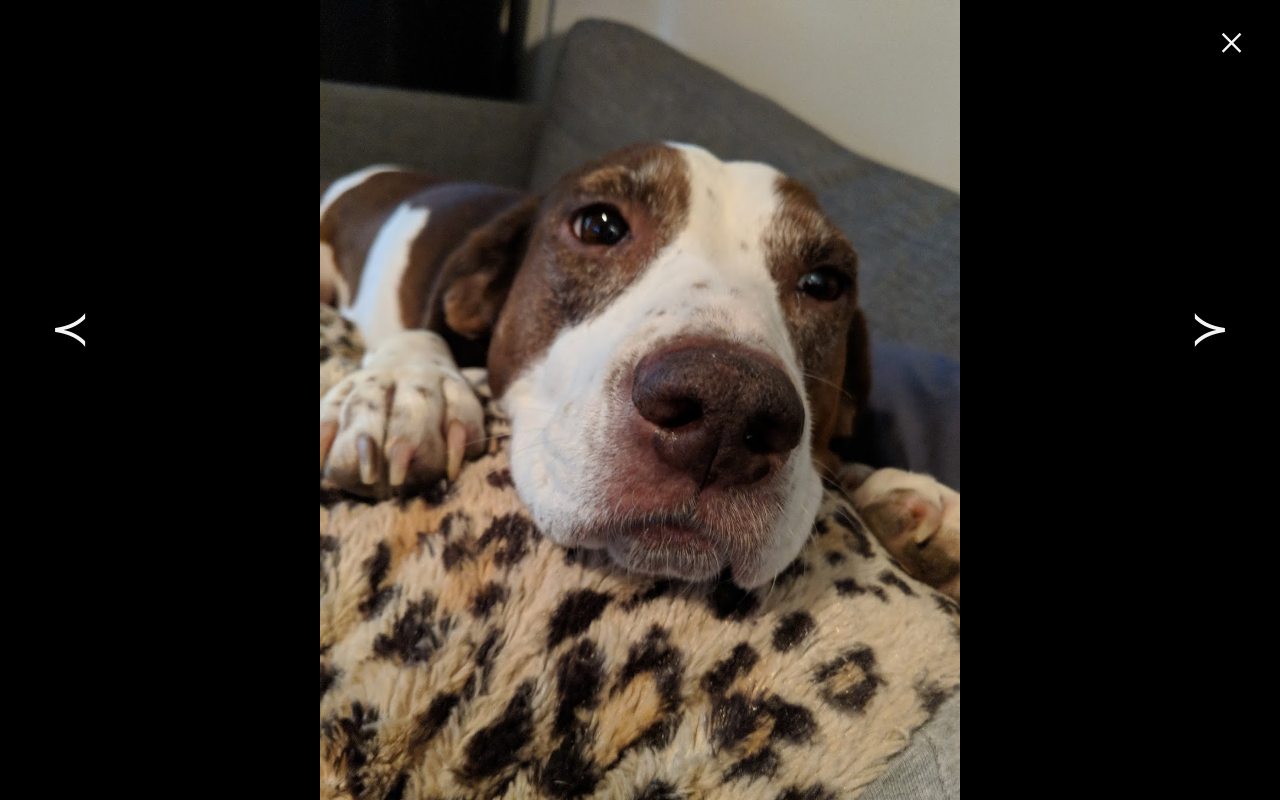
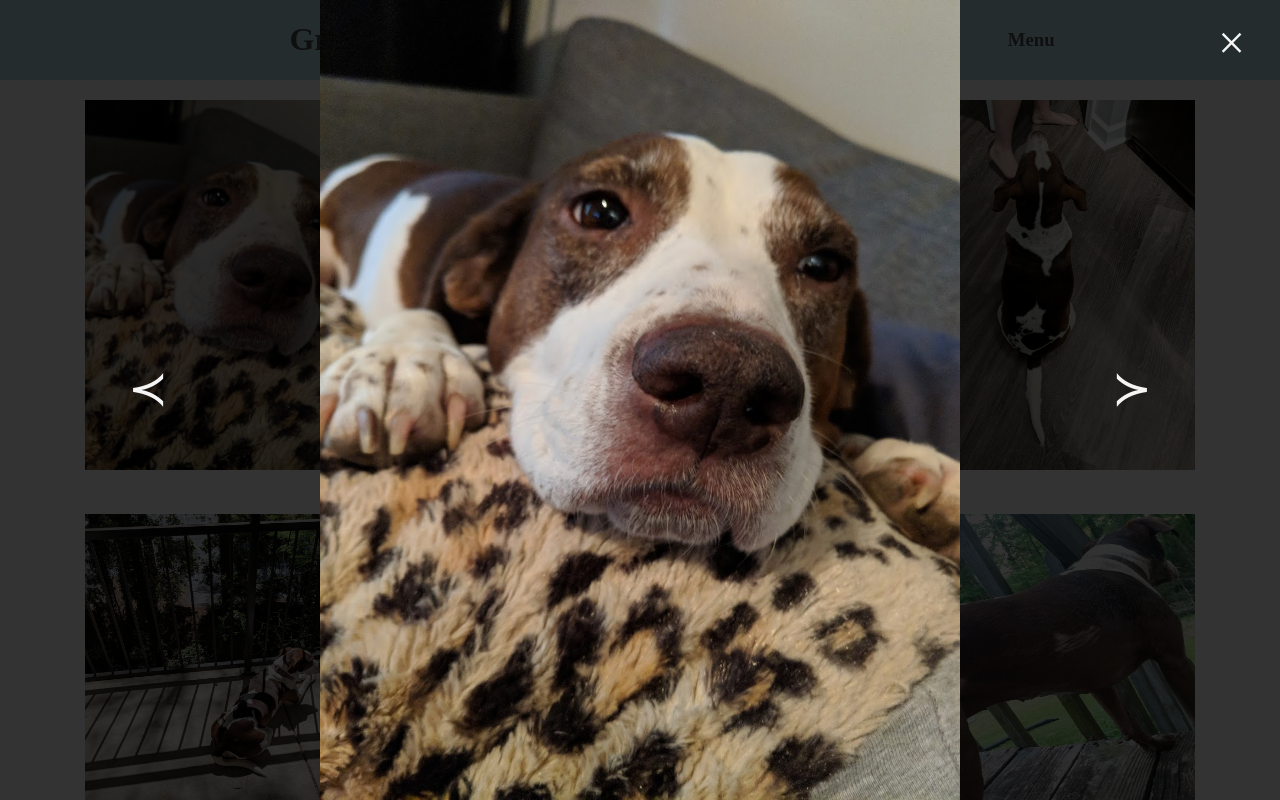
Before and after one commit to hannah-rackley/photo_gallery, a plain HTML site: page index.html in a window 1280 px wide. Both pictures are taken after a click on the picture 235 px from the left and 284 px from the top of the page. Shown: the top 800 px of the page. Drawn offline with Linux system fonts and the light colour scheme.

Commit message:
Add popup menu options. Adjust max height for lightbox image at larger screen sizes.

```diff
--- a/CSS/main.css
+++ b/CSS/main.css
@@ -5,6 +5,69 @@ html, body {
     flex-direction: column;
     margin: 0;
 }
+
+.nav {
+    display: flex;
+    flex-shrink: 0;
+    background-color: #93CDD4;
+    opacity: 0.7;
+    width: 100%;
+    align-items: center;
+    justify-content: space-around;
+}
+
+.menu {
+    padding-right: 2em;
+    padding-left: 2em;
+}
+
+#menu {
+    padding: 0;
+    margin: 0;
+}
+
+#menu:hover {
+    cursor: pointer;
+    color: #900C3F;
+}
+
+#menu.close {
+    display: none;
+}
+
+.menuPopup {
+    display: none;
+    color: whitesmoke;
+}
+
+.menuPopup.open {
+    display: flex;
+    flex-direction: column;
+    align-items: center;
+}
+
+.fullMenu {
+    display:flex;
+    flex-direction: column;
+    align-items: center;
+}
+
+.menuItems {
+    margin: 0;
+    font-size: 1em;
+}
+
+a {
+    text-decoration: none;
+    color: whitesmoke;
+}
+
+.main {
+    display: flex;
+    flex-direction: row;
+    justify-content: center;
+}
+
 .image-list {
     display: flex;
     flex-wrap: wrap;
@@ -24,6 +87,48 @@ html, body {
     height: 370px;
 }
 
+.lightbox {
+    display: none;
+    position: fixed;
+    top: 0;
+    bottom: 0;
+    right: 0;
+    left: 0;
+    background-color: rgba(0, 0, 0, .8);
+}
+
+.lightbox.open {
+    display: flex;
+}
+
+.lightboxImage {
+    width: 50%;
+    max-width: 1000px;
+    max-height: 100%;
+    margin: auto;
+}
+
+.leftArrow {
+    color: whitesmoke;
+    font-size: 3em;
+    position: absolute;
+    top: 45%;
+    left: 10%;
+}
+
+.rightArrow {
+    color: whitesmoke;
+    font-size: 3em;
+    position: absolute;
+    top: 45%;
+    right: 10%;
+}
+
+.leftArrow:hover, .rightArrow:hover {
+    color: #900C3F;
+    cursor: pointer;
+}
+
 .close {
     position: absolute;
     top: 15px;
@@ -36,59 +141,3 @@ html, body {
     color: #900C3F;
     cursor: pointer;
 }
-
-.leftArrow {
-    color: whitesmoke;
-    font-size: 3em;
-    position: absolute;
-    top: 300px;
-    left: 50px;
-}
-
-.rightArrow {
-    color: whitesmoke;
-    font-size: 3em;
-    position: absolute;
-    top: 300px;
-    right: 50px;
-}
-
-.leftArrow:hover, .rightArrow:hover {
-    color: #900C3F;
-    cursor: pointer;
-}
-.lightbox {
-    display: none;
-    position: fixed;
-    top: 0;
-    bottom: 0;
-    right: 0;
-    left: 0;
-    background-color: black;
-}
-
-.lightbox.open {
-    display: flex;
-}
-
-.lightboxImage {
-    width: 50%;
-    height: auto;
-    margin: auto;
-}
-
-.nav {
-    display: flex;
-    flex-shrink: 0;
-    background-color: #93CDD4;
-    opacity: 0.7;
-    width: 100%;
-    align-items: center;
-    justify-content: center;
-}
-
-.main {
-    display: flex;
-    flex-direction: row;
-    justify-content: center;
-}
--- a/index.html
+++ b/index.html
@@ -3,15 +3,23 @@
 <head>
     <meta charset="utf-8" />
     <meta http-equiv="X-UA-Compatible" content="IE=edge">
-    <title>Graciegram</title>
+    <title>Gracie Gallery</title>
     <meta name="viewport" content="width=device-width, initial-scale=1">
     <link rel="stylesheet" type="text/css" media="screen" href="CSS/main.css" />
 </head>
 <body>
     <header class="nav">
-        <h1>GracieGram</h1>
+        <h1 class="menu">Gracie Gallery</h1>
+        <div class="fullMenu">
+            <h3 id="menu" class="menu">Menu</h3>
+            <div class='menuPopup'>
+                <p class="menuItems"><a href="#photos">Photos</a></p>
+                <p class="menuItems">About</p>
+                <p class="menuItems">More</p>
+        </div>
+    </div>
     </header>
-    <section class="main">
+    <section class="main" id="photos">
        <div class="image-list"></div>
     </section>
     <div id="lightbox" class="lightbox">
--- a/main.js
+++ b/main.js
@@ -4,6 +4,8 @@ var x = document.querySelector('.close');
 var left = document.querySelector('.leftArrow');
 var right = document.querySelector('.rightArrow');
 var index;
+var menu = document.querySelector('#menu');
+var menuPopup = document.querySelector('.menuPopup');
 
 var images = [
     {url: 'CSS/images/gracie1.jpg'},
@@ -19,7 +21,7 @@ var images = [
 var displayModal = function(event) {
     var source = event.target.getAttribute('src');
     index = event.target.getAttribute('data-index');
-    lightbox.classList.toggle('open');
+    lightbox.classList.add('open');
     var lightboxImg = document.querySelector('#lightboxImage');
     lightboxImg.setAttribute('src', source);
 }
@@ -50,6 +52,18 @@ var changePhotosRight = function() {
     lightboxImg.setAttribute('src', source);
 }
 
+var displayMenu = function() {
+    menuPopup.classList.add('open');
+    menu.classList.add('close');
+}
+
+var closeMenu = function(event) {
+    if (event.target !== menu) {
+       menuPopup.classList.remove('open');
+    menu.classList.remove('close');
+    }
+}
+
 for (var i = 0; i < images.length; i++) {
     var image = images[i];
     var newImage = document.createElement('img');
@@ -67,3 +81,7 @@ for (var i = 0; i < images.length; i++) {
 lightbox.addEventListener('click', closeModal);
 left.addEventListener('click', changePhotosLeft);
 right.addEventListener('click', changePhotosRight);
+menu.addEventListener('click', displayMenu);
+menuPopup.addEventListener('click', closeMenu);
+window.addEventListener('click', closeMenu);
+window.addEventListener('scroll', closeMenu);
```
